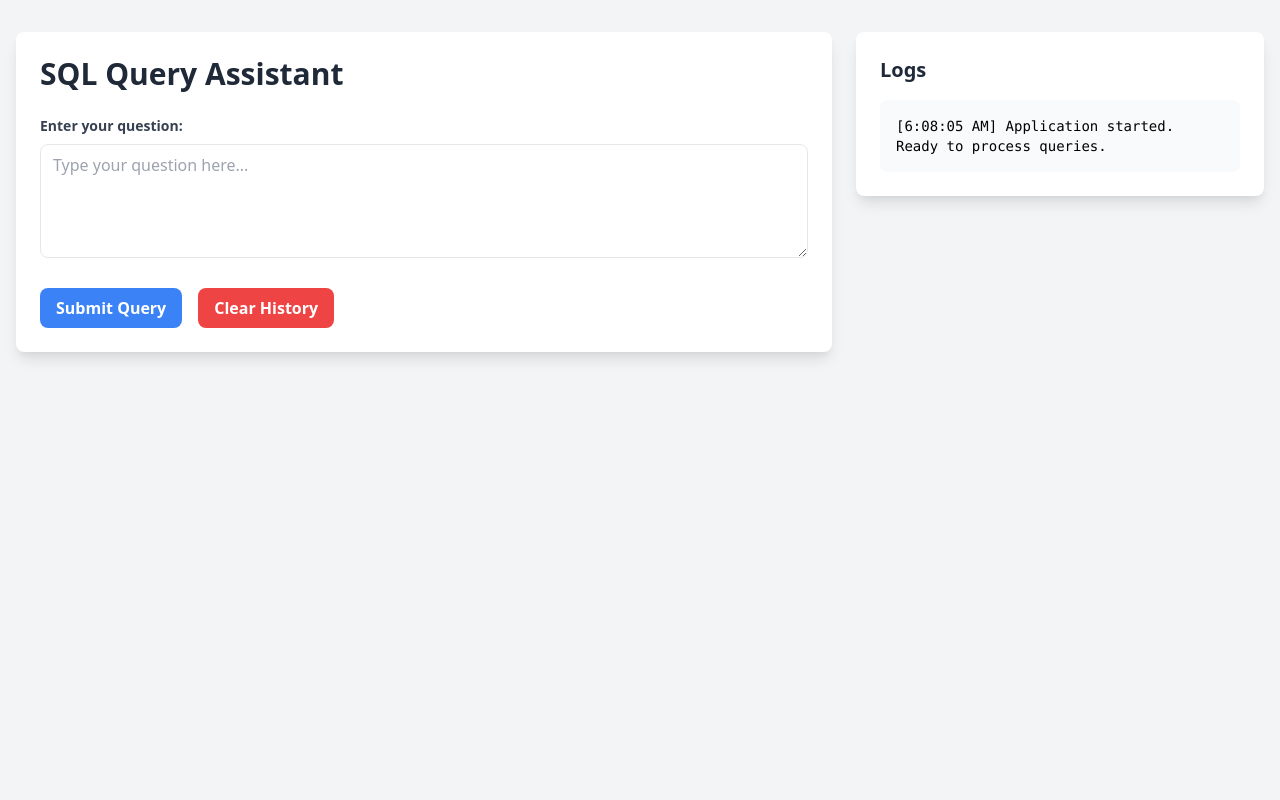
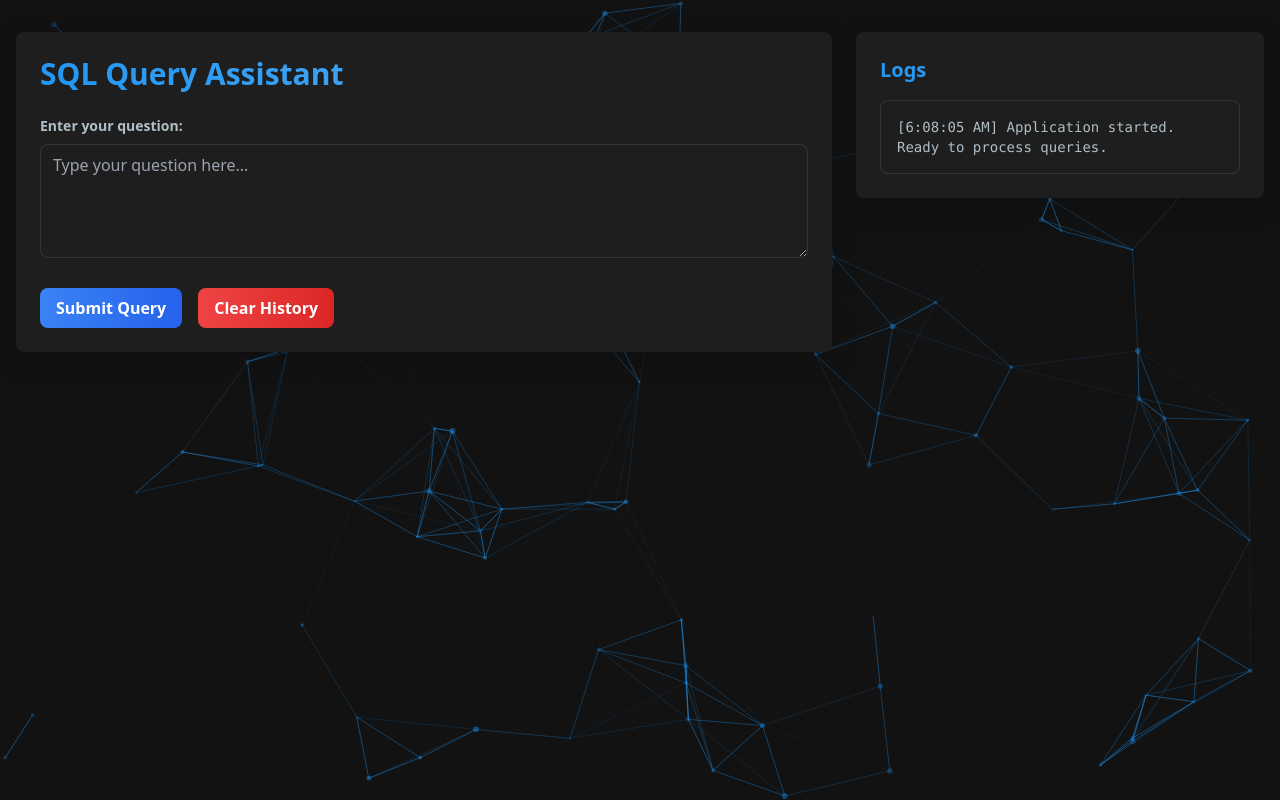
Before and after one commit to parth0774/Text-To-SQL, a Flask app: page / in a window 1280 px wide. Run offline with Flask 3, Linux system fonts and the light colour scheme; parts of the project's set-up code (start-up, migrations or seed data) failed here and were passed over; some libraries are stand-ins or nearby versions.

Commit message:
updating UI dark theme and adding particles

```diff
--- a/sql_log.json
+++ b/sql_log.json
@@ -4,3 +4,4 @@
 {"timestamp": "2025-04-17T00:36:36.291915", "question": "provide me order details", "sql_query": "SELECT TOP 5 OrderID, ProductID, UnitPrice, Quantity, Discount FROM [Order Details] ORDER BY OrderID", "answer": "Here are the details for the top 5 orders: \n1. Order ID: 10248, Product ID: 11, Unit Price: 14.0000, Quantity: 12, Discount: 0.0 \n2. Order ID: 10248, Product ID: 42, Unit Price: 9.8000, Quantity: 10, Discount: 0.0 \n3. Order ID: 10248, Product ID: 72, Unit Price: 34.8000, Quantity: 5, Discount: 0.0 \n4. Order ID: 10249, Product ID: 14, Unit Price: 18.6000, Quantity: 9, Discount: 0.0 \n5. Order ID: 10249, Product ID: 51, Unit Price: 42.4000, Quantity: 40, Discount: 0.0"}
 {"timestamp": "2025-04-17T01:55:29.867468", "question": "how many tables i have", "sql_query": null, "answer": "You have 14 tables in your database."}
 {"timestamp": "2025-04-17T01:55:50.095124", "question": "how many customers i have", "sql_query": "SELECT COUNT(*) as TotalCustomers FROM Customers", "answer": "You have 91 customers."}
+{"timestamp": "2025-04-17T02:07:43.900666", "question": "how many products i have", "sql_query": "SELECT COUNT(*) as TotalProducts FROM Products", "answer": "You have 77 products."}
--- a/templates/index.html
+++ b/templates/index.html
@@ -5,42 +5,107 @@
     <meta name="viewport" content="width=device-width, initial-scale=1.0">
     <title>SQL Query Assistant</title>
     <link href="https://cdn.jsdelivr.net/npm/tailwindcss@2.2.19/dist/tailwind.min.css" rel="stylesheet">
-    <link rel="stylesheet" href="{{ url_for('static', filename='style.css') }}">
+    <script src="https://cdn.jsdelivr.net/npm/tsparticles-slim@2.12.0/tsparticles.slim.bundle.min.js"></script>
+    <style>
+        :root {
+            --primary-color: #2196f3;
+            --secondary-color: #64b5f6;
+            --background-dark: #121212;
+            --surface-dark: #1e1e1e;
+            --text-primary: #ffffff;
+            --text-secondary: #b0bec5;
+        }
+
+        body {
+            background-color: var(--background-dark);
+            color: var(--text-primary);
+            min-height: 100vh;
+        }
+
+        #particles-js {
+            position: fixed;
+            width: 100%;
+            height: 100%;
+            z-index: -1;
+        }
+
+        .bg-dark-surface {
+            background-color: var(--surface-dark);
+        }
+
+        .text-primary {
+            color: var(--text-primary);
+        }
+
+        .text-secondary {
+            color: var(--text-secondary);
+        }
+
+        .border-dark {
+            border-color: rgba(255, 255, 255, 0.1);
+        }
+
+        .hover\:bg-dark-surface:hover {
+            background-color: rgba(255, 255, 255, 0.05);
+        }
+
+        .transition-all {
+            transition: all 0.3s ease;
+        }
+
+        .card {
+            box-shadow: 0 8px 32px rgba(0, 0, 0, 0.2);
+            transition: transform 0.3s ease, box-shadow 0.3s ease;
+        }
+
+        .card:hover {
+            transform: translateY(-5px);
+            box-shadow: 0 12px 40px rgba(0, 0, 0, 0.3);
+        }
+
+        .gradient-text {
+            background: linear-gradient(45deg, var(--primary-color), var(--secondary-color));
+            background-clip: text;
+            -webkit-background-clip: text;
+            -webkit-text-fill-color: transparent;
+        }
+    </style>
 </head>
-<body class="bg-gray-100">
+<body>
+    <div id="particles-js"></div>
     <div class="container mx-auto px-4 py-8">
         <div class="flex flex-col md:flex-row gap-6">
             <!-- Main Content Area -->
             <div class="w-full md:w-2/3">
-                <div class="bg-white rounded-lg shadow-lg p-6">
-                    <h1 class="text-3xl font-bold text-gray-800 mb-6">SQL Query Assistant</h1>
+                <div class="bg-dark-surface rounded-lg shadow-lg p-6 card">
+                    <h1 class="text-3xl font-bold gradient-text mb-6">SQL Query Assistant</h1>
 
                     <div class="mb-6">
-                        <label for="query" class="block text-gray-700 text-sm font-bold mb-2">Enter your question:</label>
-                        <textarea id="query" rows="4" class="w-full px-3 py-2 border rounded-lg focus:outline-none focus:ring-2 focus:ring-blue-500" placeholder="Type your question here..."></textarea>
+                        <label for="query" class="block text-secondary text-sm font-bold mb-2">Enter your question:</label>
+                        <textarea id="query" rows="4" class="w-full px-3 py-2 bg-dark-surface border border-dark rounded-lg focus:outline-none focus:ring-2 focus:ring-blue-500 text-primary" placeholder="Type your question here..."></textarea>
                     </div>
 
                     <div class="flex gap-4">
-                        <button id="submitBtn" class="bg-blue-500 hover:bg-blue-600 text-white font-bold py-2 px-4 rounded-lg transition duration-300">
+                        <button id="submitBtn" class="bg-gradient-to-r from-blue-500 to-blue-600 hover:from-blue-600 hover:to-blue-700 text-white font-bold py-2 px-4 rounded-lg transition duration-300">
                             Submit Query
                         </button>
-                        <button id="clearHistoryBtn" class="bg-red-500 hover:bg-red-600 text-white font-bold py-2 px-4 rounded-lg transition duration-300">
+                        <button id="clearHistoryBtn" class="bg-gradient-to-r from-red-500 to-red-600 hover:from-red-600 hover:to-red-700 text-white font-bold py-2 px-4 rounded-lg transition duration-300">
                             Clear History
                         </button>
                     </div>
 
-                    <div id="result" class="mt-6 p-4 bg-gray-50 rounded-lg hidden">
-                        <h2 class="text-xl font-semibold text-gray-700 mb-2">Result:</h2>
-                        <div id="answer" class="text-gray-600"></div>
+                    <div id="result" class="mt-6 p-4 bg-dark-surface border border-dark rounded-lg hidden">
+                        <h2 class="text-xl font-semibold text-primary mb-2">Result:</h2>
+                        <div id="answer" class="text-secondary"></div>
                     </div>
                 </div>
             </div>
 
             <!-- Log Box -->
             <div class="w-full md:w-1/3">
-                <div class="bg-white rounded-lg shadow-lg p-6 h-[600px]">
-                    <h2 class="text-xl font-bold text-gray-800 mb-4">Logs</h2>
-                    <div id="logBox" class="h-[500px] overflow-y-auto bg-gray-50 p-4 rounded-lg font-mono text-sm">
+                <div class="bg-dark-surface rounded-lg shadow-lg p-6 h-[600px] card">
+                    <h2 class="text-xl font-bold gradient-text mb-4">Logs</h2>
+                    <div id="logBox" class="h-[500px] overflow-y-auto bg-dark-surface border border-dark p-4 rounded-lg font-mono text-sm text-secondary">
                         <!-- Logs will be displayed here -->
                     </div>
                 </div>
@@ -48,6 +113,65 @@
         </div>
     </div>
 
+    <script>
+        // Initialize particles.js
+        tsParticles.load("particles-js", {
+            particles: {
+                number: {
+                    value: 80,
+                    density: {
+                        enable: true,
+                        value_area: 800
+                    }
+                },
+                color: {
+                    value: "#2196f3"
+                },
+                shape: {
+                    type: "circle"
+                },
+                opacity: {
+                    value: 0.5,
+                    random: true
+                },
+                size: {
+                    value: 3,
+                    random: true
+                },
+                line_linked: {
+                    enable: true,
+                    distance: 150,
+                    color: "#2196f3",
+                    opacity: 0.4,
+                    width: 1
+                },
+                move: {
+                    enable: true,
+                    speed: 2,
+                    direction: "none",
+                    random: true,
+                    straight: false,
+                    out_mode: "out",
+                    bounce: false
+                }
+            },
+            interactivity: {
+                detect_on: "canvas",
+                events: {
+                    onhover: {
+                        enable: true,
+                        mode: "grab"
+                    },
+                    onclick: {
+                        enable: true,
+                        mode: "push"
+                    },
+                    resize: true
+                }
+            },
+            retina_detect: true
+        });
+    </script>
     <script src="{{ url_for('static', filename='script.js') }}"></script>
 </body>
 </html>
```
Also changed, not shown: 1 other file.
